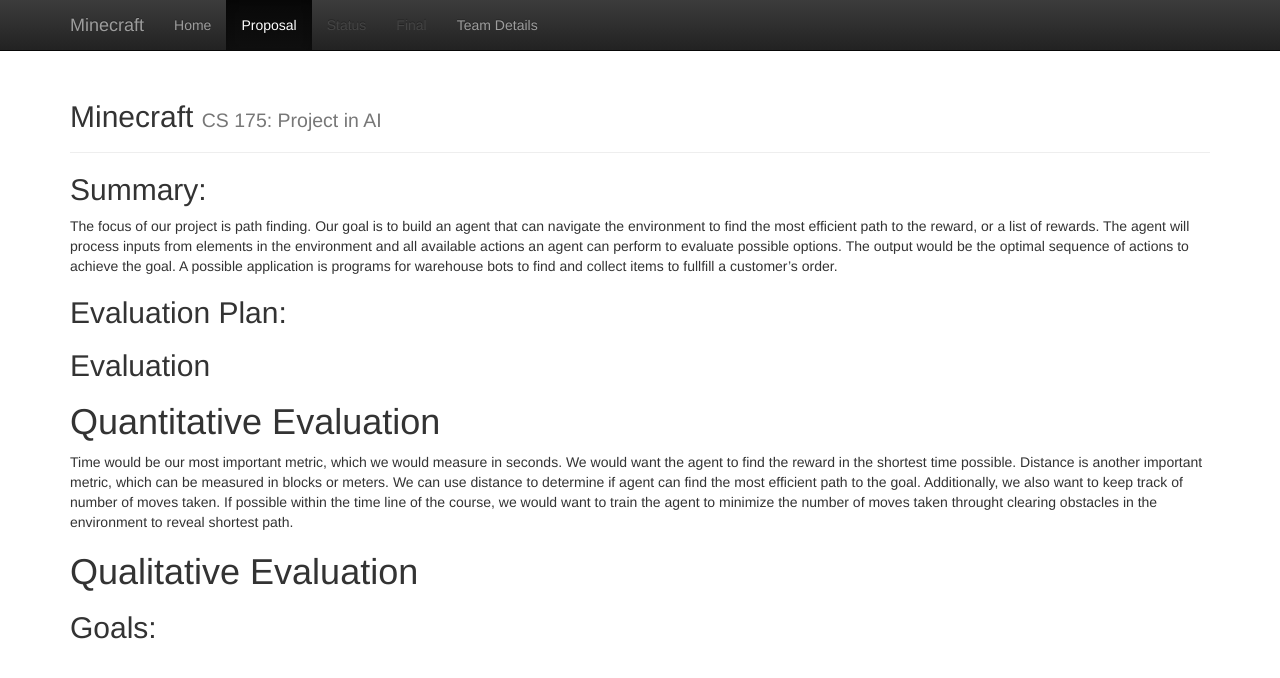
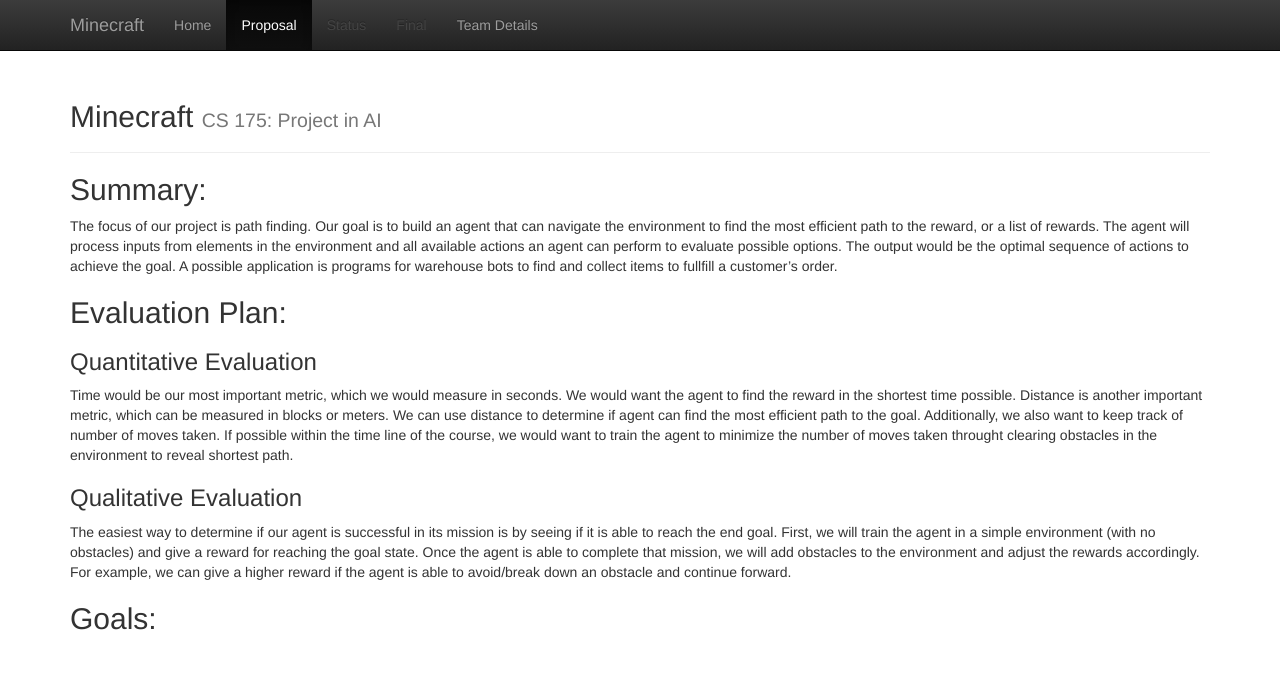
Before and after one commit to SGupta-9/cs175group5, a Jekyll site: the page built from docs/proposal.md, in a window 1280 px wide. Shown: the top 678 px of the page. Built offline with Jekyll 4.4.1, drawn with Linux system fonts in a browser that asks for light colours.

Commit message:
Update proposal.md

```diff
--- a/docs/proposal.md
+++ b/docs/proposal.md
@@ -7,9 +7,7 @@ title:  Proposal
 The focus of our project is path finding. Our goal is to build an agent that can navigate the environment to find the most efficient path to the reward, or a list of rewards. The agent will process inputs from elements in the environment and all available actions an agent can perform to evaluate possible options. The output would be the optimal sequence of actions to achieve the goal. A possible application is programs for warehouse bots to find and collect items to fullfill a customer's order.
 
 ## Evaluation Plan:
-
-## Evaluation
-# Quantitative Evaluation
+### Quantitative Evaluation
 Time would be our most important metric, which we would measure in seconds.
 We would want the agent to find the reward in the shortest time possible.
 Distance is another important metric, which can be measured in blocks or meters.
@@ -20,5 +18,7 @@ to minimize the number of moves taken throught clearing obstacles in the environ
 to reveal shortest path.
 
 
-# Qualitative Evaluation
+### Qualitative Evaluation
+The easiest way to determine if our agent is successful in its mission is by seeing if it is able to reach the end goal. First, we will train the agent in a simple environment (with no obstacles) and give a reward for reaching the goal state. Once the agent is able to complete that mission, we will add obstacles to the environment and adjust the rewards accordingly. For example, we can give a higher reward if the agent is able to avoid/break down an obstacle and continue forward.
+
 ## Goals:
```
